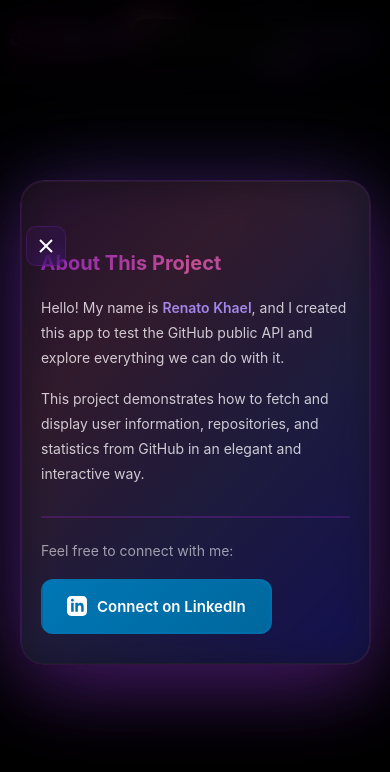
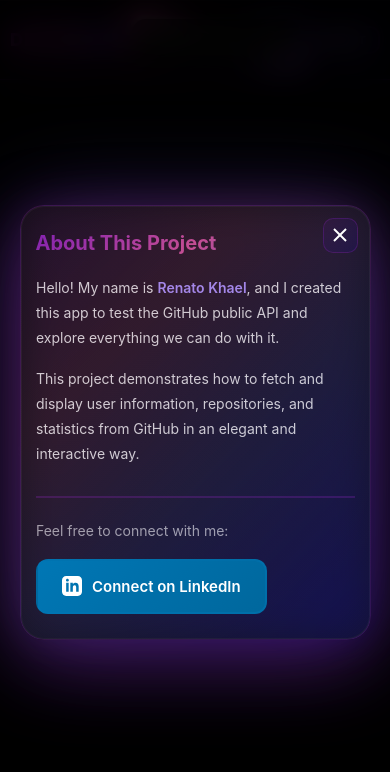
Before and after one commit to rntxbr/devfinder-app, a plain HTML site: page index.html in a window 390 px wide. Both pictures are taken after a click on the button "ABOUT". Drawn offline with Linux system fonts and the light colour scheme.

Commit message:
feat(refactor): improve style code

```diff
--- a/styles.css
+++ b/styles.css
@@ -1762,14 +1762,13 @@ body::before {
   padding: 40px;
   max-width: 550px;
   width: 90%;
-  max-height: 80vh;
-  overflow-y: auto;
   position: relative;
   box-shadow: 0 25px 80px rgba(132, 34, 177, 0.4),
     0 0 0 1px rgba(255, 255, 255, 0.05) inset, 0 0 100px rgba(88, 78, 196, 0.3);
   transform: scale(0.8) translateY(30px);
   opacity: 0;
   transition: all 0.4s var(--ease-bounce);
+  overflow: visible;
 }
 
 .modal-content::before {
@@ -1815,7 +1814,6 @@ body::before {
   cursor: pointer;
   transition: all var(--transition-normal) var(--ease-bounce);
   color: var(--color-text-primary);
-  position: relative;
   overflow: hidden;
 }
 
@@ -2203,8 +2201,19 @@ body::before {
     height: 50px;
   }
 
+  .modal-content {
+    padding: 25px 15px;
+  }
+
   .modal-content h2 {
     font-size: 20px;
+  }
+
+  .modal-close {
+    width: 35px;
+    height: 35px;
+    top: 12px;
+    right: 12px;
   }
 }
 
```
